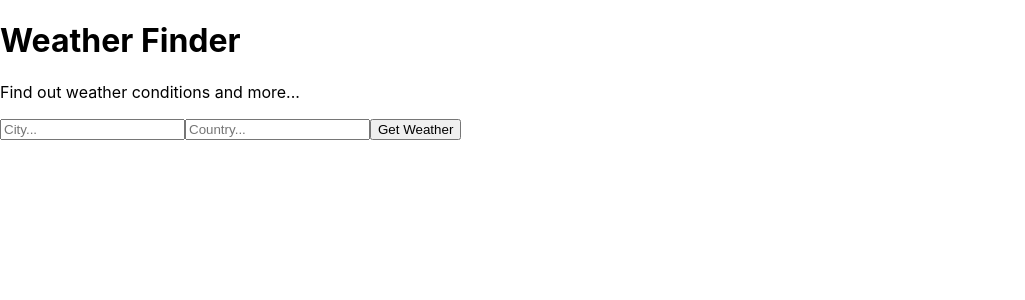
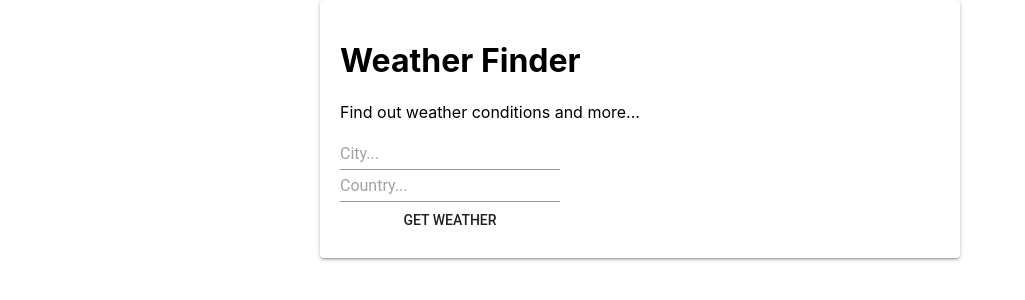
Before and after one commit to justin-roncal/weather-app, a React (Create React App) app: page / in a window 1280 px wide. Shown: the top 300 px of the page, without its empty margins (0-1025 px from the left). Built offline with nearby package versions, Linux system fonts and the light colour scheme.

Commit message:
UI design using material ui

```diff
--- a/package.json
+++ b/package.json
@@ -3,6 +3,7 @@
   "version": "0.1.0",
   "private": true,
   "dependencies": {
+    "@material-ui/core": "^3.2.2",
     "react": "^16.5.2",
     "react-dom": "^16.5.2",
     "react-scripts": "2.0.5"
--- a/src/App.js
+++ b/src/App.js
@@ -3,6 +3,9 @@ import React from "react";
 import Titles from "./components/Titles";
 import Form from "./components/Form";
 import Weather from "./components/Weather";
+
+import Grid from "@material-ui/core/Grid";
+import Paper from "@material-ui/core/Paper";
 
 const API_KEY = "f218609dddd8931b1f383bb02729eff4";
 
@@ -49,8 +52,14 @@ class App extends React.Component {
   render() {
     return (
       <div>
+        <Grid container>
+          <Grid item xs />
+          <Grid item xs={6}>
+            <Paper style={{ padding: 20, marginBottom: 30 }}>
               <Titles />
               <Form getWeather={this.getWeather} />
+            </Paper>
+            <Paper>
               <Weather
                 temperature={this.state.temperature}
                 city={this.state.city}
@@ -59,6 +68,10 @@ class App extends React.Component {
                 description={this.state.description}
                 error={this.state.error}
               />
+            </Paper>
+          </Grid>
+          <Grid item xs />
+        </Grid>
       </div>
     );
   }
--- a/src/components/Form.js
+++ b/src/components/Form.js
@@ -1,11 +1,17 @@
 import React from "react";
+
+import TextField from "@material-ui/core/TextField";
+import Button from "@material-ui/core/Button";
+import FormControl from "@material-ui/core/FormControl";
 
 const componentName = props => {
   return (
     <form onSubmit={props.getWeather}>
-      <input type="text" name="city" placeholder="City..." />
-      <input type="text" name="country" placeholder="Country..." />
-      <button>Get Weather</button>
+      <FormControl required="true">
+        <TextField type="text" name="city" placeholder="City..." />
+        <TextField type="text" name="country" placeholder="Country..." />
+        <Button>Get Weather</Button>
+      </FormControl>
     </form>
   );
 };
--- a/src/components/Weather.js
+++ b/src/components/Weather.js
@@ -1,7 +1,7 @@
 import React from "react";
 
 const Weather = props => (
-  <div>
+  <div style={props.style}>
     {props.city &&
       props && (
         <p>
```
Also changed, not shown: 1 other file (tests, documents, lock files or other folders). Lines whose indentation alone changed are shown as unchanged.
